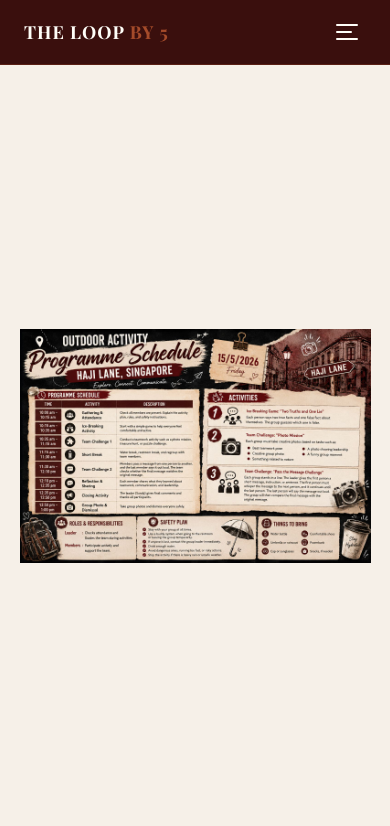
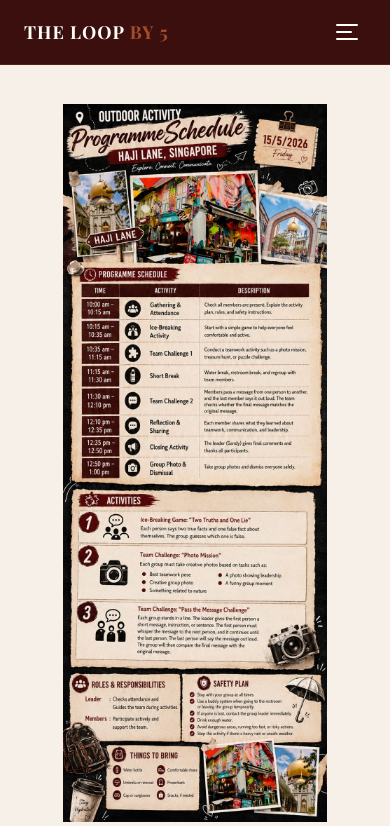
Before and after one commit to shin-aung/Corporate_Communication_Group_5_Haji_Lane, a React (Vite) app: page /programme in a window 390 px wide. Shown: the top 826 px of the page. Built offline with nearby package versions, Linux system fonts and the light colour scheme; a web font is replaced by a local one.

Commit message:
Changing programme Schedule to be responsive

```diff
--- a/src/pages/Programme.tsx
+++ b/src/pages/Programme.tsx
@@ -8,7 +8,7 @@
     <div
       style={{
         width: "100vw",
-        height: "115vh",
+        minHeight: "100vh",
         display: "flex",
         flexDirection: "column",
         justifyContent: "center",
@@ -18,16 +18,27 @@
         boxSizing: "border-box",
       }}
     >
+      <picture>
+        {/* Phone image */}
+        <source
+          media="(max-width: 768px)"
+          srcSet="/media/images/gallery/programme_schedule_phone.jpeg"
+        />
+
+        {/* PC image */}
         <img
-        src="/media/images/gallery/programme_schedule.jpeg"
-        alt="Programme"
+          src="/media/images/gallery/programme_schedule_pc.jpeg"
+          alt="Programme Schedule"
           style={{
+            marginTop: "10vh",
             width: "90vw",
-          height: "85vh",
+            maxHeight: "85vh",
             objectFit: "contain",
             display: "block",
           }}
         />
+      </picture>
+
       <button
         onClick={() => navigate("/")}
         style={{
```
Also changed, not shown: public/media/images/gallery/programme_schedule_pc.jpeg (renamed from public/media/images/gallery/programme_schedule.jpeg), public/media/images/gallery/programme_schedule_phone.jpeg (added). Lines whose indentation alone changed are shown as unchanged.
